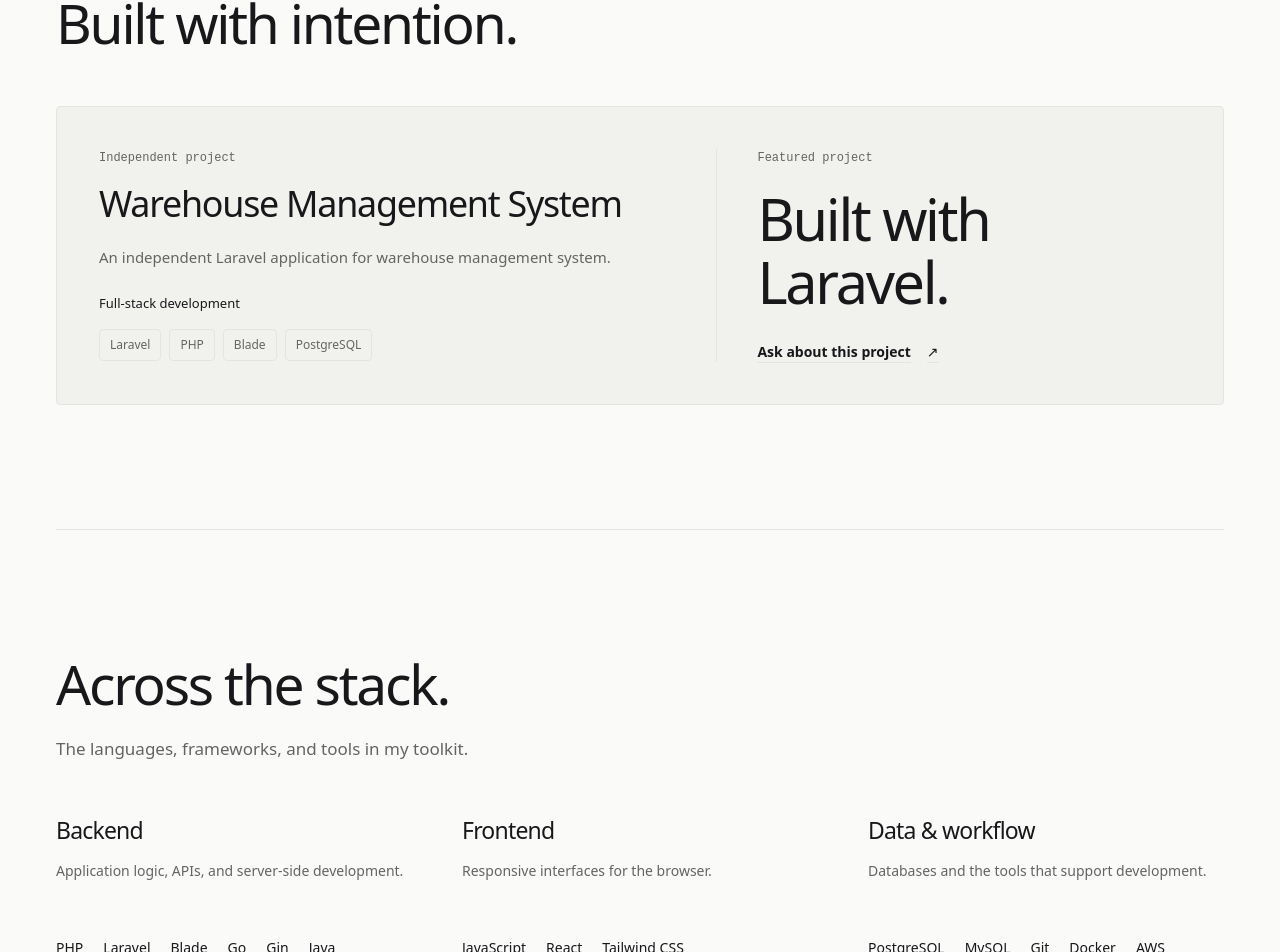
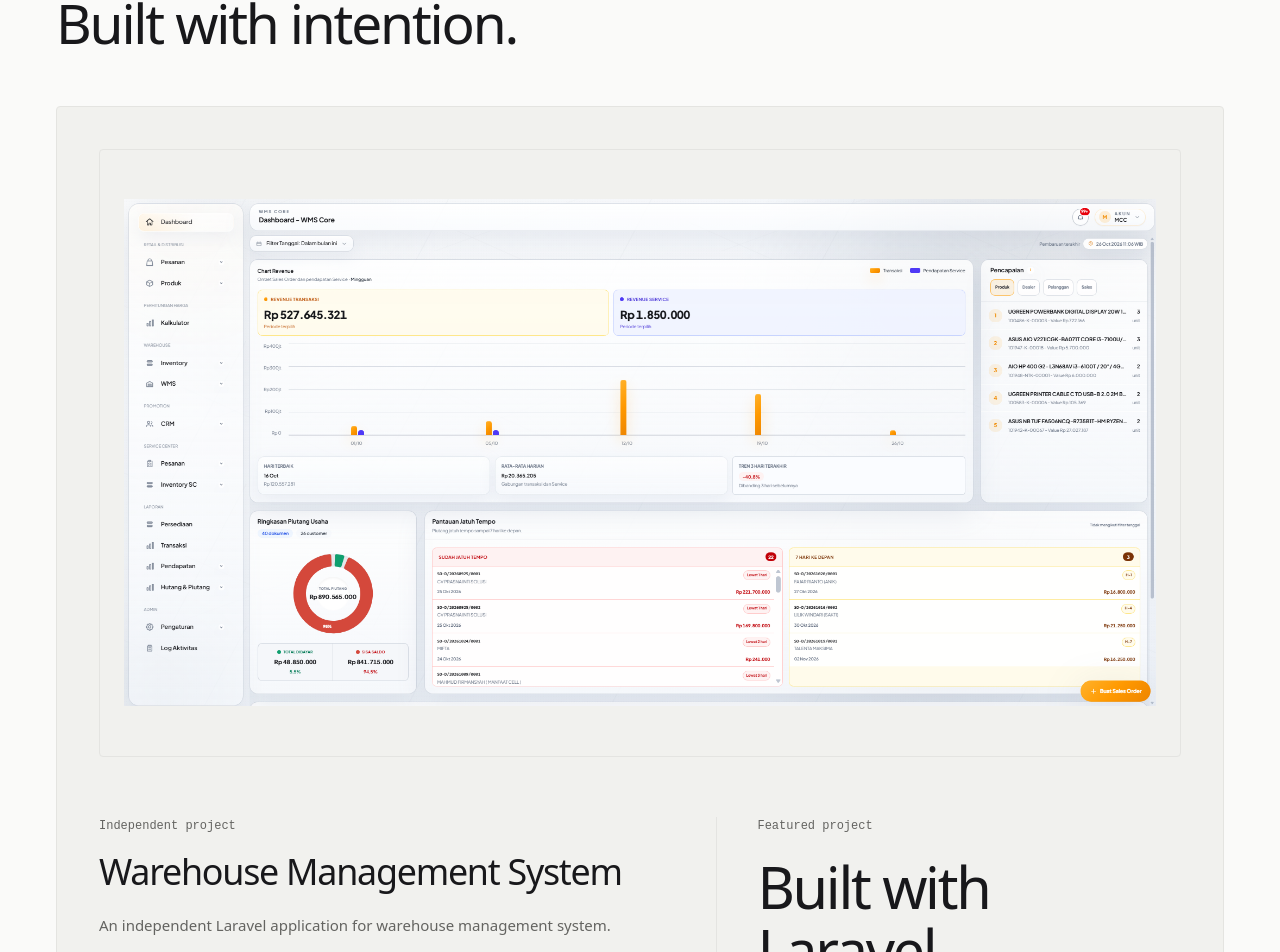
Before and after one commit to Saident/MyPortfolio, a React (Vite) app: page / in a window 1280 px wide. Shown: the part 1558-2510 px from the top of the page. Built offline with nearby package versions, Linux system fonts and the light colour scheme; a web font is replaced by a local one.

Commit message:
redesign project

```diff
--- a/src/data/portfolio.js
+++ b/src/data/portfolio.js
@@ -1,3 +1,4 @@
+import wmsImage from '../assets/WMS.png'
 // import dashboardImage from '../assets/dashboard.png'
 // import womenCenterImage from '../assets/women center.jpeg'
 
@@ -19,6 +20,8 @@ export const projects = [
     description: 'An independent Laravel application for warehouse management system.',
     contribution: 'Full-stack development',
     tags: ['Laravel', 'PHP', 'Blade', 'PostgreSQL'],
+    image: wmsImage,
+    imageAlt: 'Warehouse Management System dashboard with revenue charts, inventory navigation, and receivables summaries',
     featured: true,
   },
   // {
--- a/src/index.css
+++ b/src/index.css
@@ -109,6 +109,7 @@ h3 { font-weight: 500; letter-spacing: -0.035em; }
 .featured-project { grid-column: 1 / -1; }
 .project-featured { display: grid; grid-template-columns: minmax(0, 1.2fr) minmax(0, 1fr); gap: 60px; padding: 42px; border: 1px solid var(--line); background: var(--raised); border-radius: 4px; }
 .project-featured .project-content { padding-top: 0; max-width: none; }
+.project-featured .project-image { grid-column: 1 / -1; }
 .project-category { color: var(--muted); margin-bottom: 17px; }
 .project h3 { font-size: clamp(1.7rem, 2.8vw, 2.4rem); line-height: 1.12; }
 .project-description { color: var(--muted); font-size: 15px; line-height: 1.75; margin-top: 20px; max-width: 620px; }
```
Also changed, not shown: src/assets/WMS.png (added).
